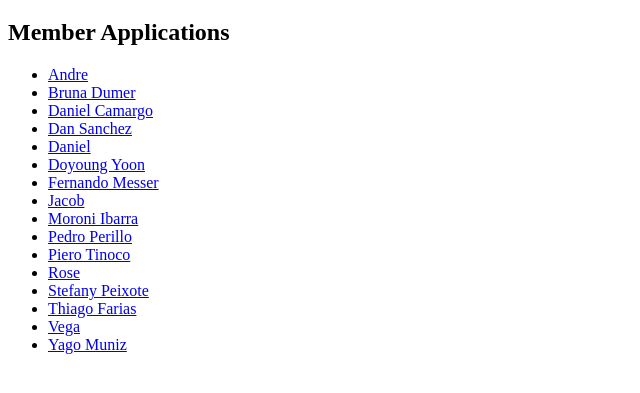
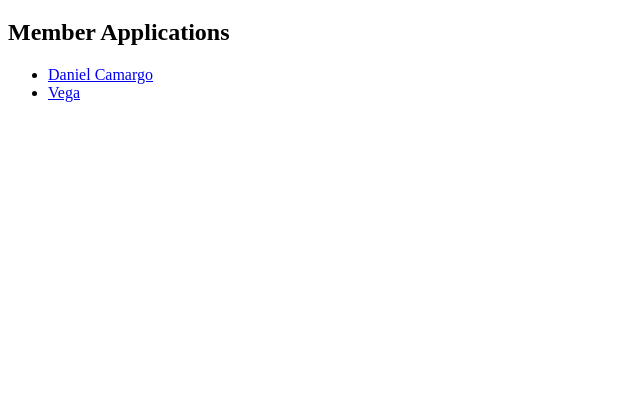
Before and after one commit to RoseWang-web/To-Do-List, a website: page public/index.html in a window 1280 px wide. Shown: the part 61-454 px from the top of the page, without its empty margins (0-640 px from the left). Drawn offline with Linux system fonts and the light colour scheme.

Commit message:
i am trying to commit

```diff
--- a/public/index.html
+++ b/public/index.html
@@ -11,22 +11,8 @@
         <h1>Team Spring 2023: To-Do App</h1>
         <h2>Member Applications</h2>
         <ul>
-            <li><a href="/andre">Andre</a></li>
-            <li><a href="/bruna_dumer">Bruna Dumer</a></li>
             <li><a href="/danielcamargo">Daniel Camargo</a></li>
-            <li><a href="/danbs">Dan Sanchez</a></li>
-            <li><a href="/daniel">Daniel</a></li>
-            <li><a href="/doyoung">Doyoung Yoon</a></li>
-            <li><a href="/fernandomesser">Fernando Messer</a></li>
-            <li><a href="/jacob_castaneda">Jacob</a></li>
-            <li><a href="/moroniIbarra">Moroni Ibarra</a></li>
-            <li><a href="/pedroperillo">Pedro Perillo</a></li>
-            <li><a href="/piero">Piero Tinoco</a></li>
-            <li><a href="/Rose">Rose</a></li>
-            <li><a href="/stefany_peixoto">Stefany Peixote</a></li>
-            <li><a href="/thiago">Thiago Farias</a></li>
             <li><a href="/vega">Vega</a></li>
-            <li><a href="/yago">Yago Muniz</a></li>
         </ul>
     </body>
 
--- a/server.js
+++ b/server.js
@@ -12,6 +12,9 @@ app.use('/api/danielcamargo/tasks', danielCamargoTasksRouter);
 const moroniTasksRouter = require('./api/moroniIbarra/tasks');
 app.use('/api/moroniIbarra/tasks', moroniTasksRouter);
 
+const vegaTasksRouter = require('./api/vega/tasks');
+app.use('/api/vega/tasks', vegaTasksRouter);
+
 // Start server
 app.listen(3000, () => {
     console.log('Server Started');
```
Also changed, not shown: api/vega/tasks.js (+22 -4 lines).
